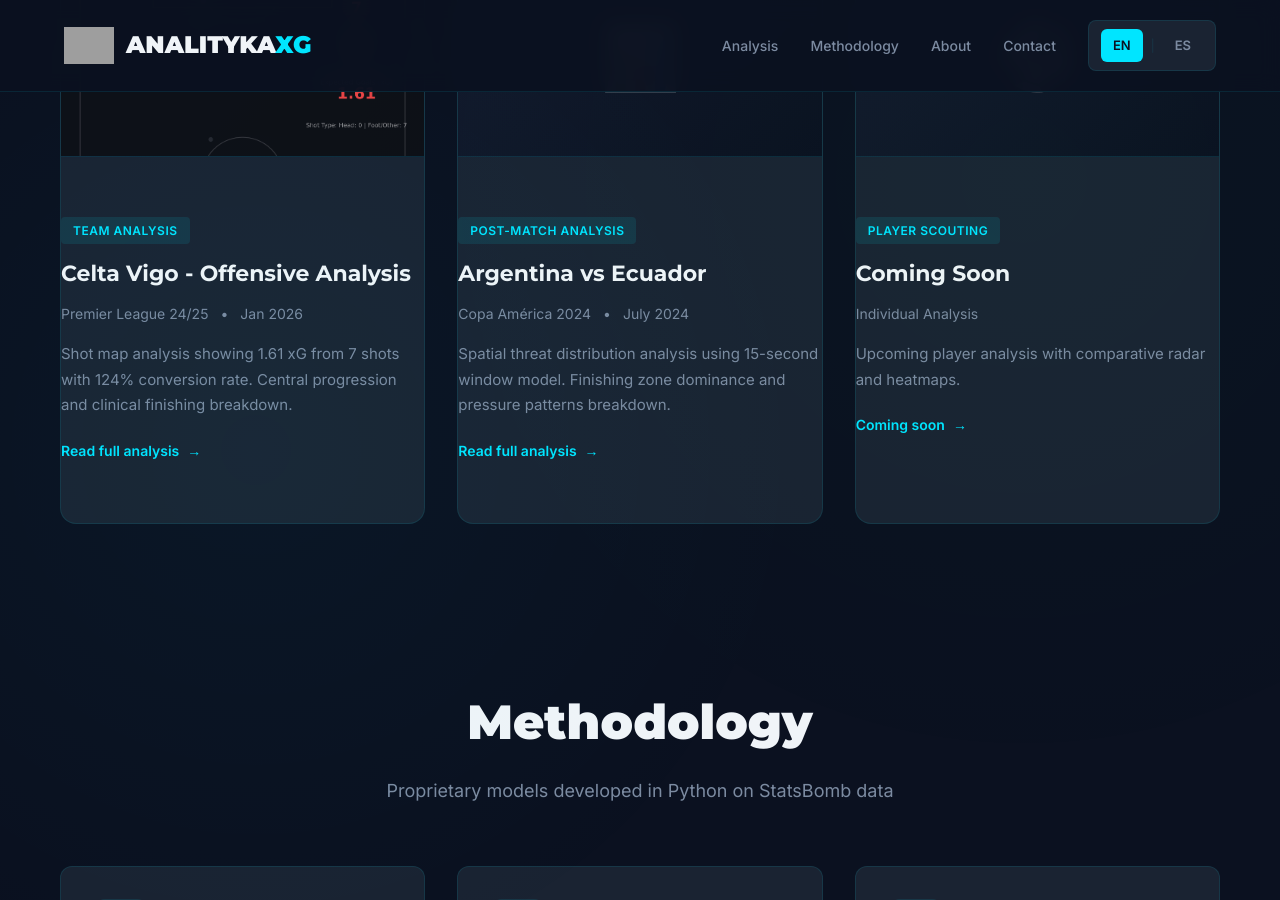
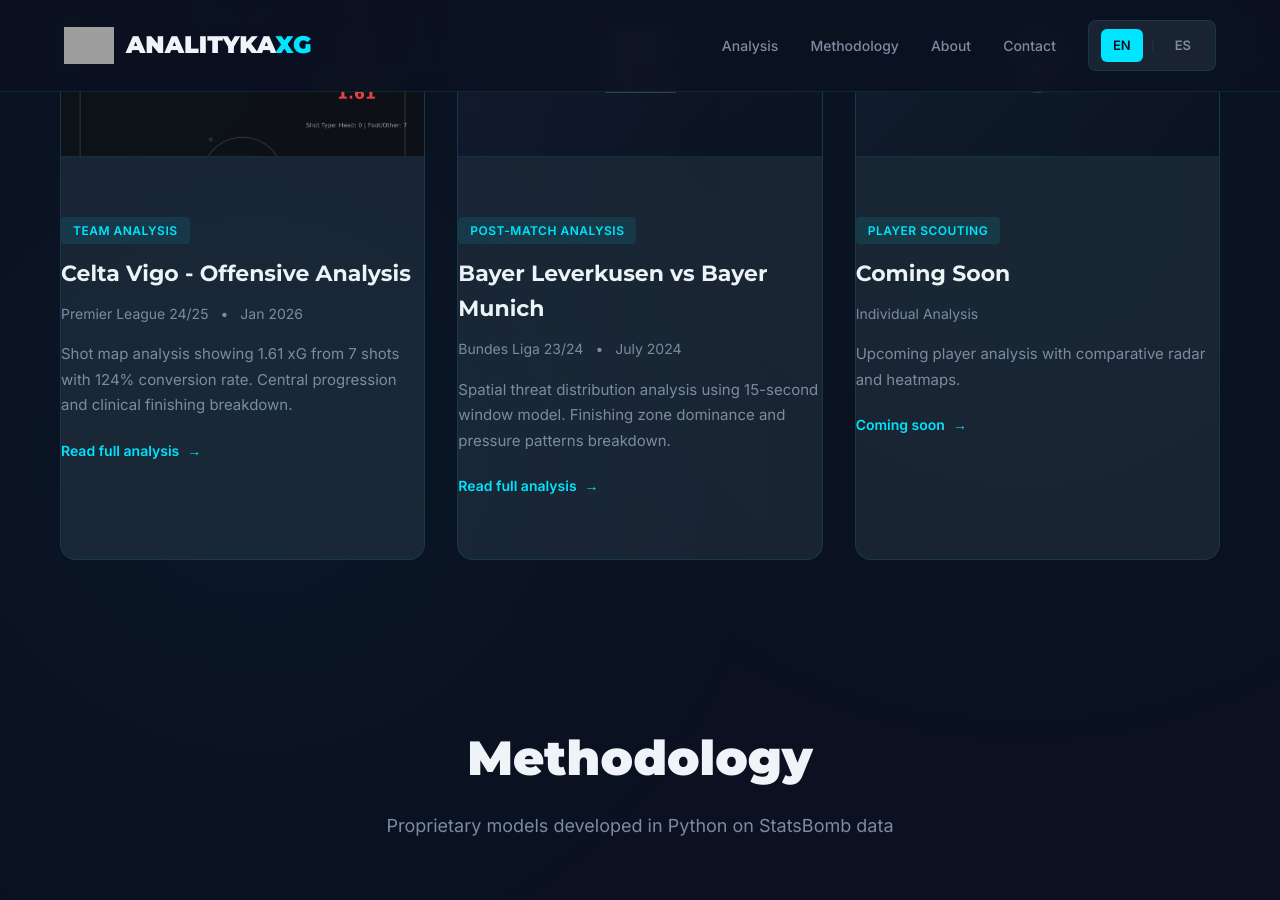
Before and after one commit to Fiallos77/analitykaXG, a Jekyll site: the page built from index.md, in a window 1280 px wide and 900 px high, scrolled down 1518 px. Built offline with Jekyll 4.4.1, drawn with Linux system fonts in a browser that asks for light colours; grey boxes are pictures that could not be loaded.

Commit message:
Update match report link and details

```diff
--- a/index.md
+++ b/index.md
@@ -74,15 +74,15 @@ lang: en
             </div>
         </a>
         <!-- Card 2: Argentina vs Ecuador  -->
-        <a href="{{ site.baseurl }}/reports/BayerLeverkusenvsBayernMunich.md" class="report-card">
+        <a href="{{ site.baseurl }}/reports/BayerLeverkusenvsBayernMunich" class="report-card">
             <div class="report-thumbnail">
                 <div style="font-size: 64px; color: var(--accent-cyan); opacity: 0.3;">📊</div>
             </div>
             <div class="report-content">
                 <span class="report-tag">Post-Match Analysis</span>
-                <h3>Argentina vs Ecuador</h3>
+                <h3>Bayer Leverkusen vs Bayer Munich </h3>
                 <div class="report-meta">
-                    <span>Copa América 2024</span>
+                    <span>Bundes Liga 23/24</span>
                     <span>•</span>
                     <span>July 2024</span>
                 </div>
```
